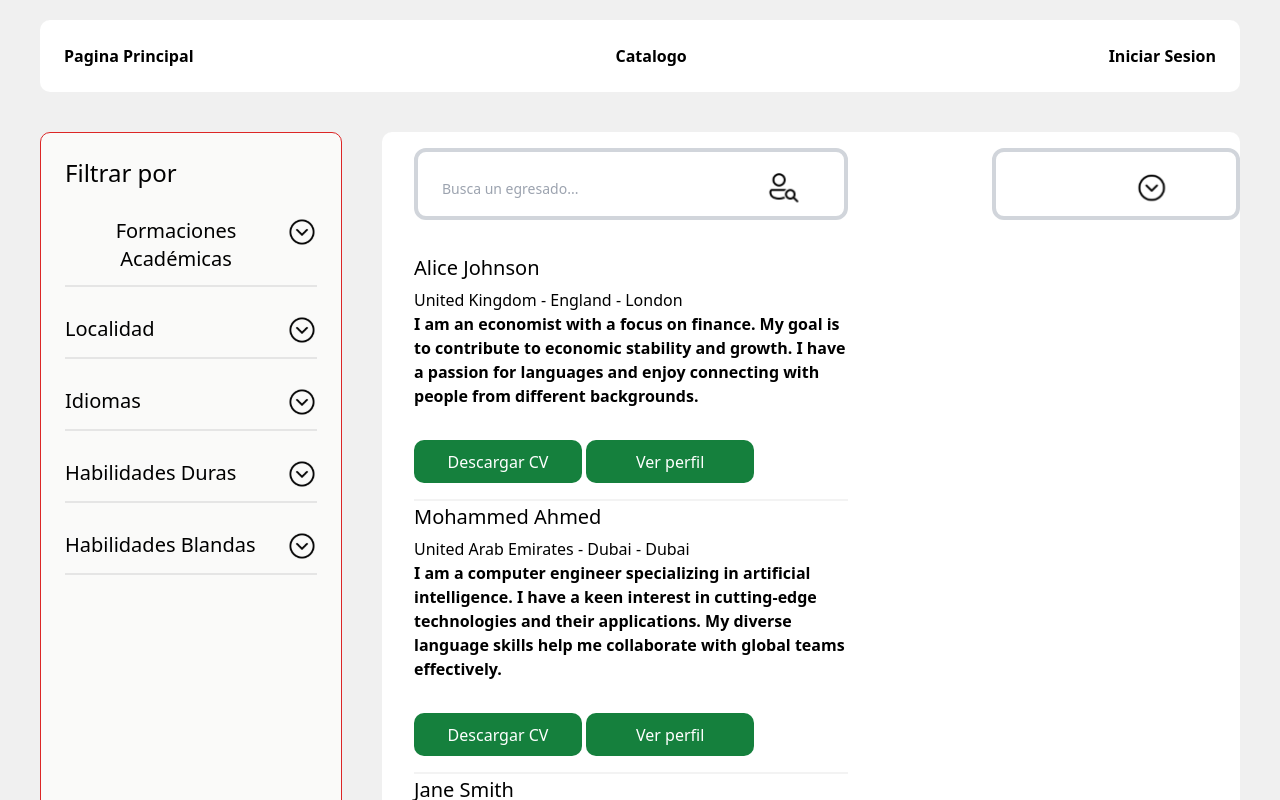
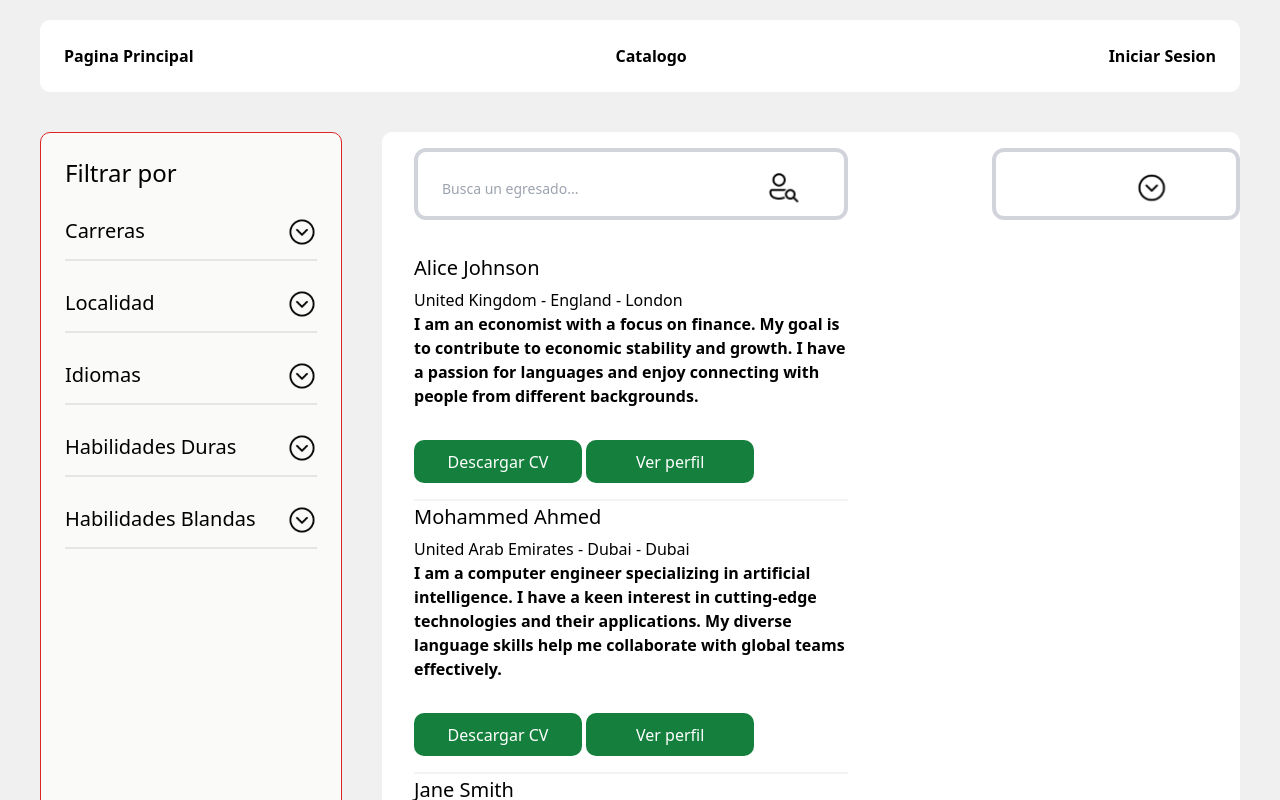
Before and after one commit to DaikoneKisu/uchamba-frontend, a SvelteKit app: page /catalogue in a window 1280 px wide. Shown: the top 800 px of the page. Built offline with nearby package versions, Linux system fonts and the light colour scheme.

Commit message:
fix: title dropdown in careersDropdown

```diff
--- a/src/routes/catalogue/CareersDropdown.svelte
+++ b/src/routes/catalogue/CareersDropdown.svelte
@@ -11,7 +11,7 @@
 	let informatics = false
 </script>
 
-<Dropdown title="Formaciones Académicas">
+<Dropdown title="Carreras">
 	<ul class="flex flex-col gap-5 py-5">
 		<li class="flex items-center gap-5 pl-2">
 			<Checkbox bind:checked={admin} />
```
